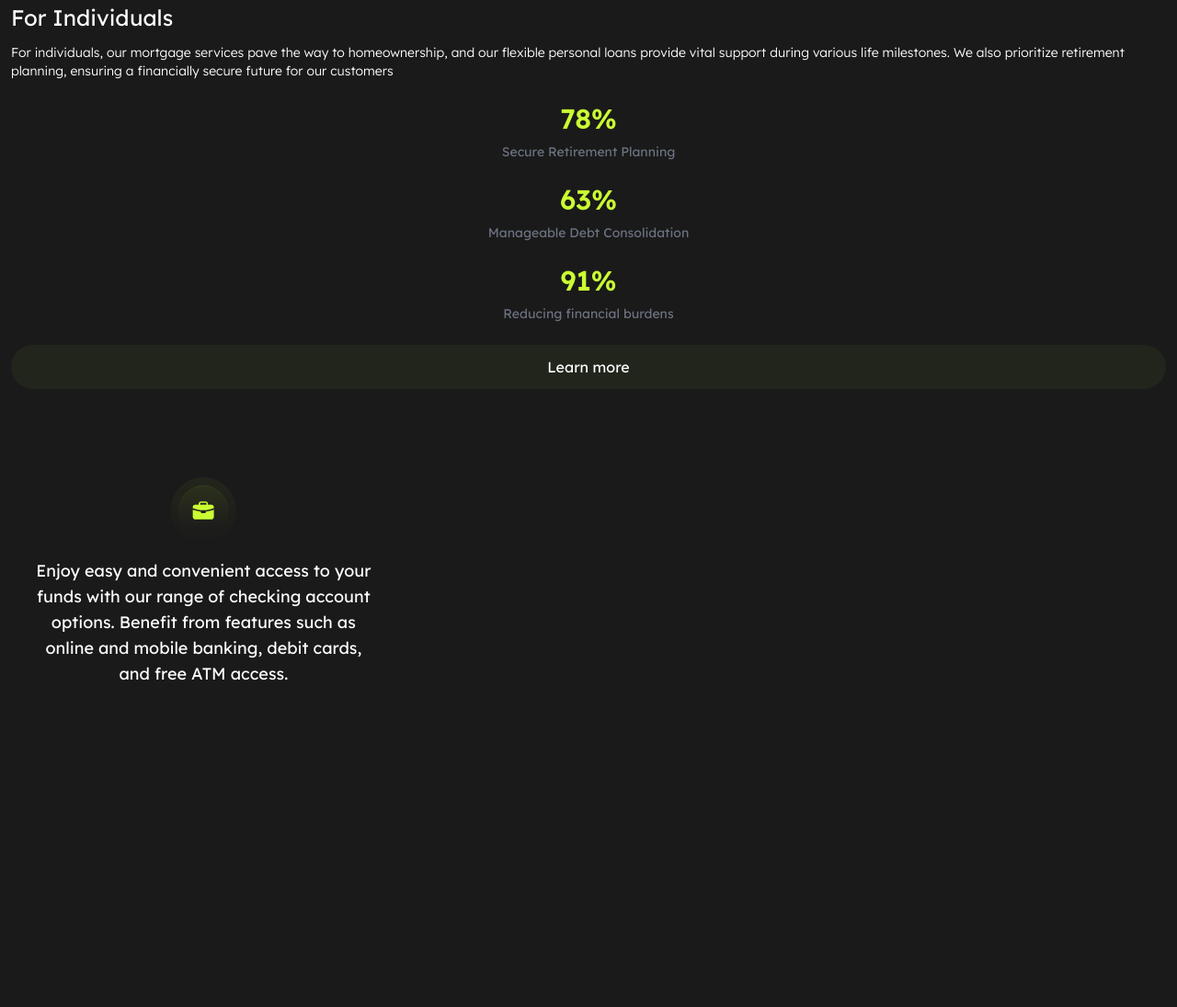
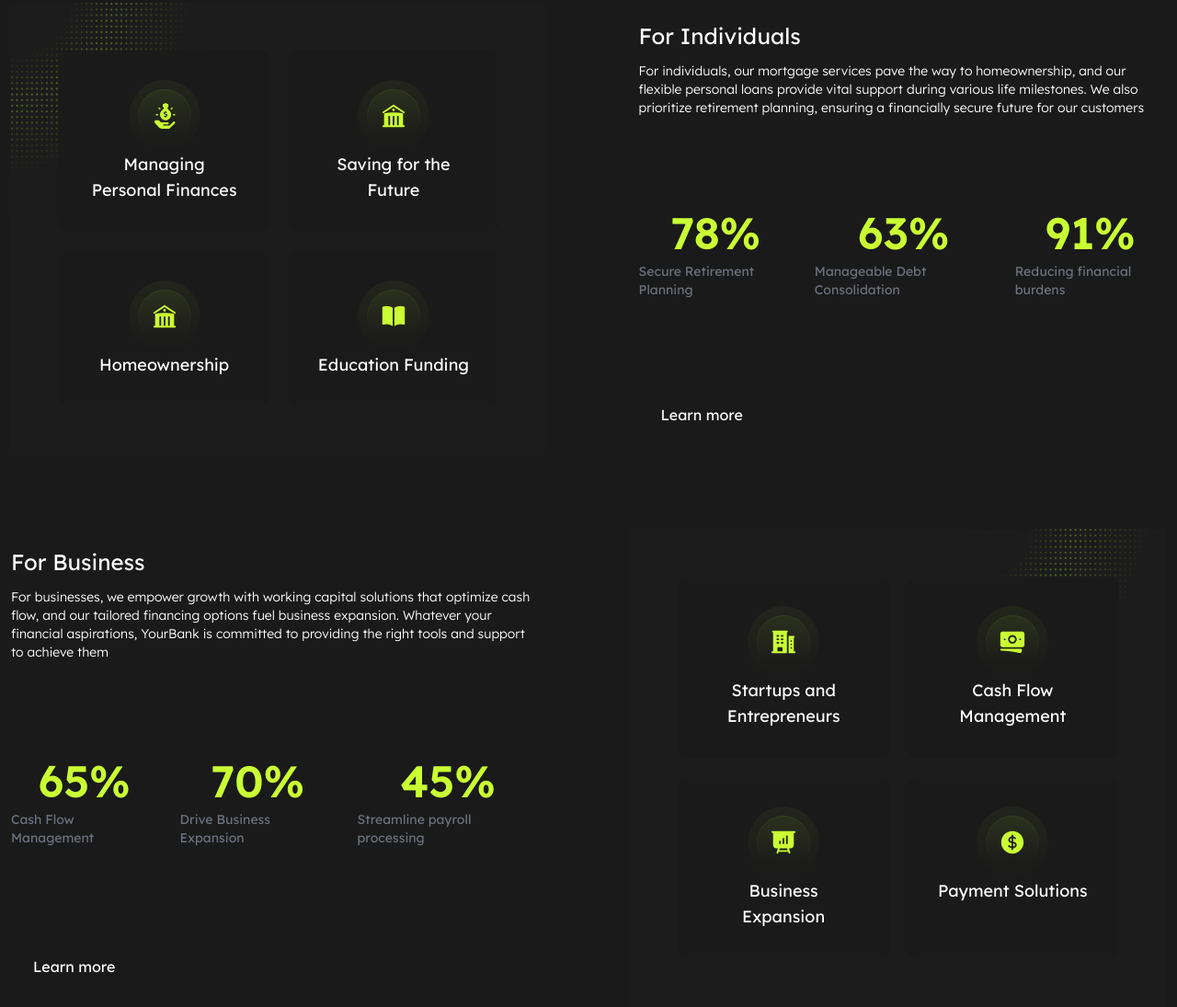
Before and after one commit to yuma-teb/khsrd_mini_web_tw, a website: page public/index.html in a window 1280 px wide. Shown: the part 1850-2945 px from the top of the page at 92% size. Before the commit the page ends 2629 px from the top, so only its background shows below. Drawn offline with nearby package versions, Linux system fonts and the light colour scheme.

Commit message:
feat: home page use case

```diff
--- a/public/index.html
+++ b/public/index.html
@@ -283,19 +283,16 @@
                     products at
                     YourBank, designed to suit your unique financial needs and aspirations</p>
             </div>
-            <div class="flex justify-end">
-                <div class="flex justify-between gap-3 md:w-1/2">
-                    <div class="py-3 px-4 bg-lime-primary w-1/2 text-center text-dark-container-bg rounded-3xl">
+            <div class="flex flex-row justify-end gap-3">
+                <div class="py-3 px-4 bg-lime-primary w-full md:w-fit text-center text-dark-container-bg rounded-3xl">
                     For Individuals
                 </div>
-                    <div class="py-3 px-4 bg-olive-secondary w-1/2 text-center rounded-3xl">
-                        For Individuals
-                    </div>
+                <div class="py-3 px-4 bg-olive-secondary w-full md:w-fit text-center rounded-3xl">
+                    For Businesses
                 </div>
             </div>
 
         </div>
-
 
         <!-- product show case -->
         <div class="grid grid-cols-1 md:grid-cols-3">
@@ -329,7 +326,7 @@
         </div>
     </section>
 
-    <section class="mt-20 px-3 max-w-screen-2xl mx-auto flex flex-col gap-20">
+    <section class="mt-20 px-3 max-w-screen-2xl mx-auto flex flex-col gap-9 md:gap-20">
         <!-- our product -->
         <div class="grid grid-cols-1 md:grid-cols-2 items-center gap-4 md:gap-20">
             <div class="flex flex-col gap-2 text-center">
@@ -340,10 +337,9 @@
             </div>
         </div>
 
-        <div>
-            <div></div>
-            <div class="flex flex-col gap-6">
-                <div class="flex flex-col gap-3 ">
+        <div class="flex flex-col md:flex-row gap-9 md:gap-25">
+            <div class="flex flex-col justify-between gap-6 md:order-2  md:w-1/2 md:py-5">
+                <div class="flex flex-col gap-3 md:text-start">
                     <p class="text-2xl">For Individuals</p>
                     <p class="text-sm font-light">For individuals, our mortgage services pave the way to homeownership,
                         and our
@@ -351,42 +347,99 @@
                         personal loans provide vital support during various life milestones. We also prioritize
                         retirement planning, ensuring a financially secure future for our customers</p>
                 </div>
-                <div class="flex flex-col gap-6">
+                <div class="flex flex-col md:flex-row md:justify-between  gap-6">
                     <div class="text-lime-primary flex flex-col items-center justify-center">
-                        <dt class="mb-2 text-3xl font-semibold">78%</dt>
+                        <dt class="mb-2 text-5xl font-semibold">78%</dt>
                         <dd class="text-gray-500 dark:text-gray-400 text-sm">Secure Retirement Planning</dd>
                     </div>
                     <div class="text-lime-primary flex flex-col items-center justify-center">
-                        <dt class="mb-2 text-3xl font-semibold">63%</dt>
+                        <dt class="mb-2 text-5xl font-semibold">63%</dt>
                         <dd class="text-gray-500 dark:text-gray-400 text-sm">Manageable Debt Consolidation</dd>
                     </div>
                     <div class="text-lime-primary flex flex-col items-center justify-center">
-                        <dt class="mb-2 text-3xl font-semibold">91%</dt>
+                        <dt class="mb-2 text-5xl font-semibold">91%</dt>
                         <dd class="text-gray-500 dark:text-gray-400 text-sm">Reducing financial burdens</dd>
                     </div>
                 </div>
-                <div class="flex">
-                    <div
-                        class="bg-olive-secondary px-6 py-3 border-1 border-dark-card-bg rounded-4xl w-full text-center">
+
+                <div class="bg-dark-bg px-6 py-3 border-1 border-dark-card-bg rounded-4xl text-center md:w-fit">
                     Learn more
                 </div>
             </div>
+
+            <div
+                class="grid grid-cols-1 md:order-1 md:grid-cols-2 gap-5 md:bg-dark-container-bg md:p-13  md:w-1/2 relative -z-11">
+                <img src="../assets/use-case/top-right-bg.svg" class="absolute hidden md:flex -z-10" alt="">
+                <div class="p-8 w-full flex flex-col items-center bg-dark-bg border-1 border-dark-card-bg rounded-xl">
+                    <img src="../assets/use-case/personal_finance.svg" alt="">
+                    <p class="text-2xl md:text-lg text-center">Managing Personal Finances</p>
                 </div>
-            <div></div>
+                <div class="p-8 w-full flex flex-col items-center bg-dark-bg border-1 border-dark-card-bg rounded-xl">
+                    <img src="../assets/use-case/saving_future.svg" alt="">
+                    <p class="text-2xl md:text-lg text-center">Saving for the Future</p>
+                </div>
+                <div class="p-8 w-full flex flex-col items-center bg-dark-bg border-1 border-dark-card-bg rounded-xl">
+                    <img src="../assets/use-case/ownership.svg" alt="">
+                    <p class="text-2xl md:text-lg text-center">Homeownership</p>
+                </div>
+                <div class="p-8 w-full flex flex-col items-center bg-dark-bg border-1 border-dark-card-bg rounded-xl">
+                    <img src="../assets/use-case/education.svg" alt="">
+                    <p class="text-2xl md:text-lg text-center">Education Funding</p>
                 </div>
             </div>
-        <!-- product show case -->
-        <div class="grid grid-cols-1 md:grid-cols-3">
-            <div
-                class="flex flex-col gap-4 pt-4 md:pt-0 items-center justify-between pb-8 border-b-[0.1px] border-dark-card-bg md:px-5  md:border-b-0 md:border-r-1">
-                <img class="w-18" src="../assets/our_product/checking_account.svg" alt="">
-                <p class="text-lg text-center">Enjoy easy and convenient access to your funds with our range
-                    of checking
-                    account options. Benefit
-                    from
-                    features such as online and mobile banking, debit cards, and free ATM access.</p>
         </div>
 
+        <div class="flex flex-col md:flex-row gap-9 md:gap-25">
+
+
+            <div class="flex flex-col justify-between gap-6  md:order-1  md:w-1/2 md:py-5">
+                <div class="flex flex-col gap-3 md:text-start">
+                    <p class="text-2xl">For Business</p>
+                    <p class="text-sm font-light"> For businesses, we empower growth with working capital solutions that
+                        optimize cash flow, and our tailored financing options fuel business expansion. Whatever your
+                        financial aspirations, YourBank is committed to providing the right tools and support to achieve
+                        them
+                </div>
+                <div class="flex flex-col md:flex-row md:justify-between  gap-6">
+                    <div class="text-lime-primary flex flex-col items-center justify-center">
+                        <dt class="mb-2 text-5xl font-semibold">65%</dt>
+                        <dd class="text-gray-500 dark:text-gray-400 text-sm">Cash Flow Management</dd>
+                    </div>
+                    <div class="text-lime-primary flex flex-col items-center justify-center">
+                        <dt class="mb-2 text-5xl font-semibold">70%</dt>
+                        <dd class="text-gray-500 dark:text-gray-400 text-sm">Drive Business Expansion</dd>
+                    </div>
+                    <div class="text-lime-primary flex flex-col items-center justify-center">
+                        <dt class="mb-2 text-5xl font-semibold">45%</dt>
+                        <dd class="text-gray-500 dark:text-gray-400 text-sm">Streamline payroll processing</dd>
+                    </div>
+                </div>
+
+                <div class="bg-dark-bg px-6 py-3 border-1 border-dark-card-bg rounded-4xl text-center md:w-fit">
+                    Learn more
+                </div>
+            </div>
+
+            <div
+                class="grid grid-cols-1 md:order-2 md:grid-cols-2 gap-5 md:bg-dark-container-bg  md:p-13 md:w-1/2 relative -z-11">
+                <img src="../assets/use-case/top-right-bg.svg" class="absolute right-0 hidden md:flex -z-10" alt="">
+                <div class="p-8 w-full flex flex-col items-center bg-dark-bg border-1 border-dark-card-bg rounded-xl">
+                    <img src="../assets/use-case/start-up.svg" alt="">
+                    <p class="text-2xl md:text-lg text-center">Startups and Entrepreneurs</p>
+                </div>
+                <div class="p-8 w-full flex flex-col items-center bg-dark-bg border-1 border-dark-card-bg rounded-xl">
+                    <img src="../assets/use-case/cash.svg" alt="">
+                    <p class="text-2xl md:text-lg text-center">Cash Flow Management</p>
+                </div>
+                <div class="p-8 w-full flex flex-col items-center bg-dark-bg border-1 border-dark-card-bg rounded-xl">
+                    <img src="../assets/use-case/expansion.svg" alt="">
+                    <p class="text-2xl md:text-lg text-center">Business Expansion</p>
+                </div>
+                <div class="p-8 w-full flex flex-col items-center bg-dark-bg border-1 border-dark-card-bg rounded-xl">
+                    <img src="../assets/use-case/payment.svg" alt="">
+                    <p class="text-2xl md:text-lg text-center">Payment Solutions</p>
+                </div>
+            </div>
         </div>
     </section>
 
```
Also changed, not shown: assets/soving_future.svg (deleted), assets/use-case/cash.svg (added), assets/use-case/education.svg (added), assets/use-case/expansion.svg (added), assets/use-case/ownership.svg (added), assets/use-case/payment.svg (added), assets/use-case/personal_finance.svg (added), assets/use-case/saving_future.svg (added), assets/use-case/start-up.svg (added), assets/use-case/top-right-bg.svg (added), src/output.css. Lines whose indentation alone changed are shown as unchanged.
